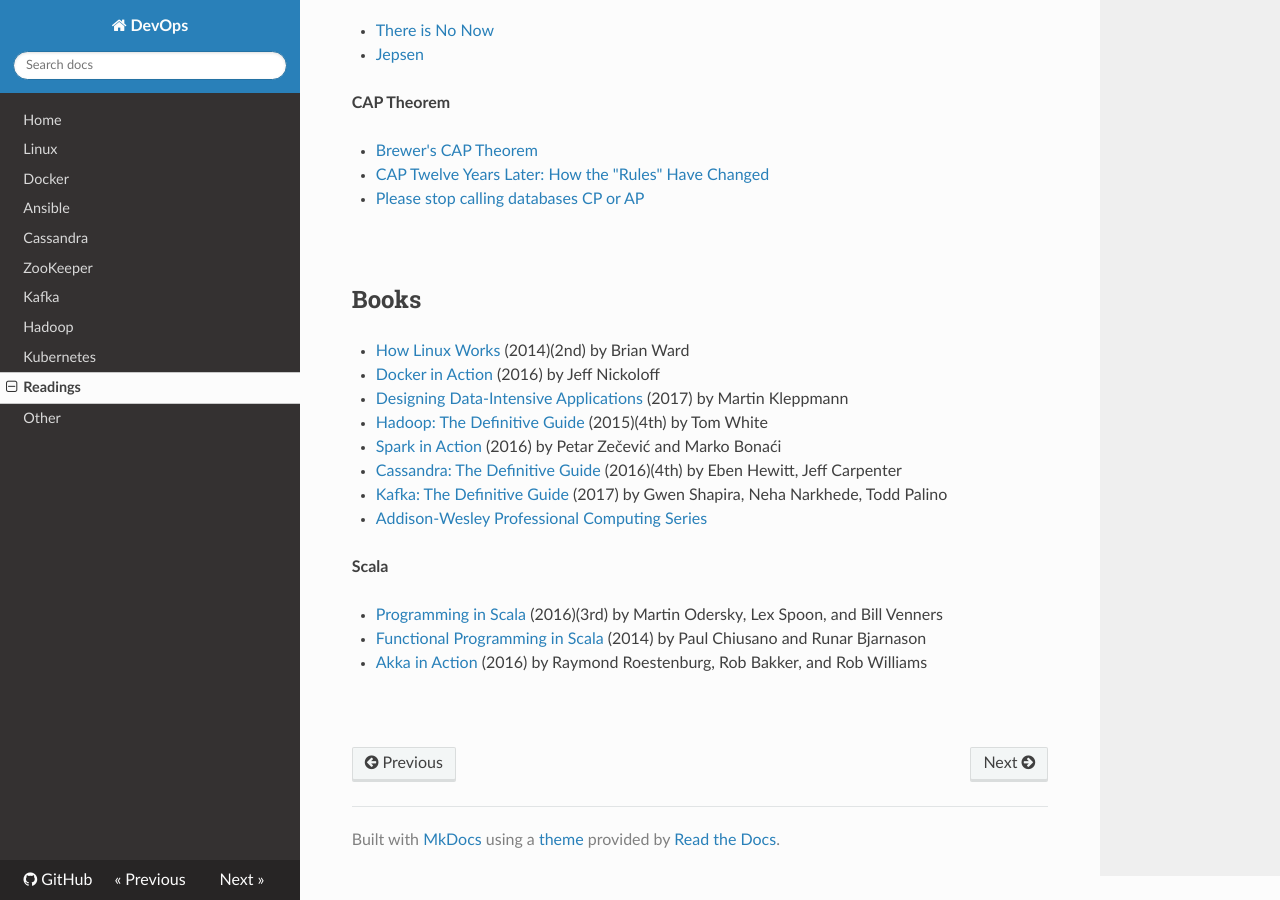
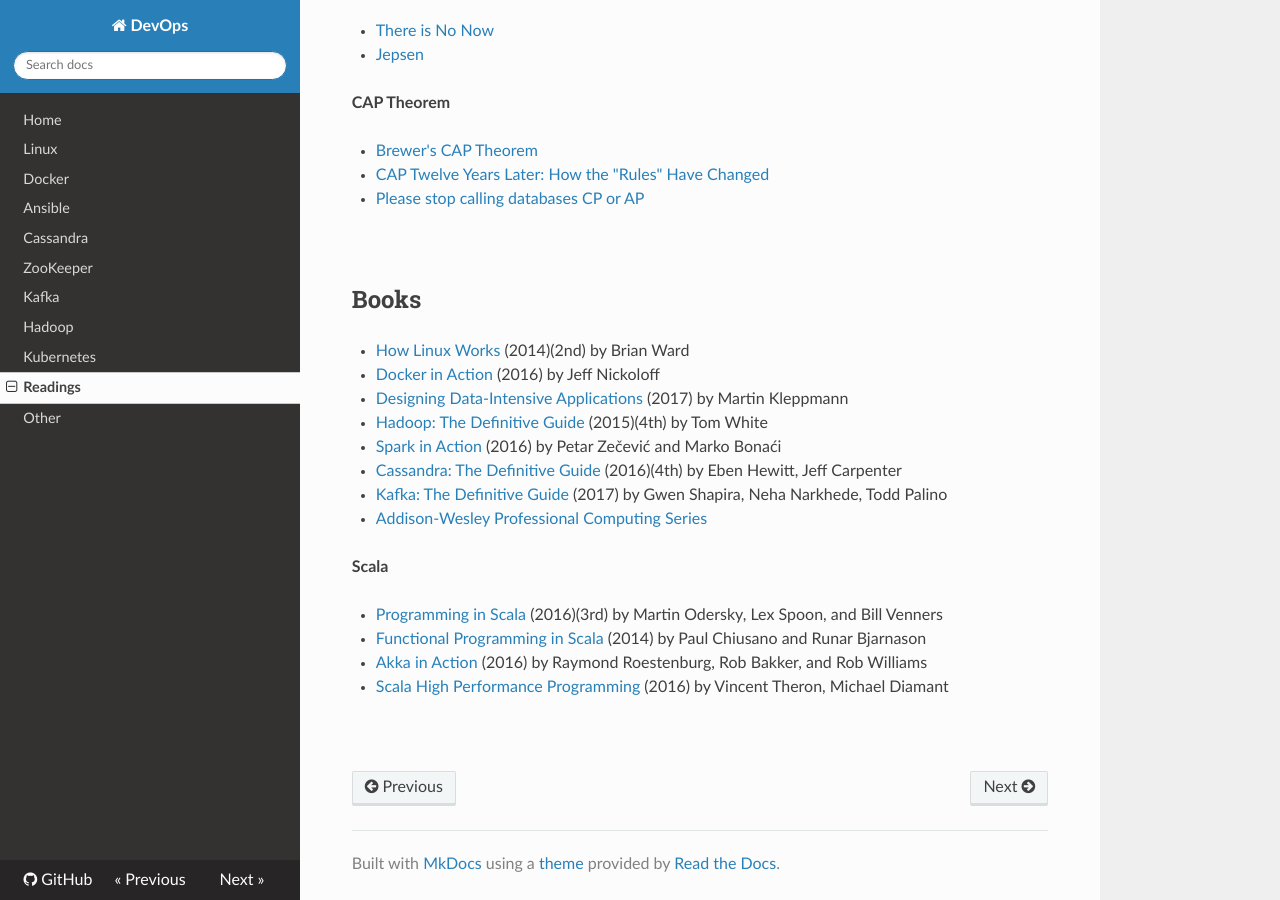
Before and after one commit to niqdev/devops, an MkDocs documentation site: the page built from docs/readings.md, in a window 1280 px wide and 900 px high, scrolled down 792 px. Built offline with MkDocs 1.6.1, drawn with Linux system fonts in a browser that asks for light colours; nearby versions of some CDN libraries; old or Windows-style settings are respelled for this version of MkDocs.

Commit message:
doc: update books

```diff
--- a/docs/readings.md
+++ b/docs/readings.md
@@ -89,4 +89,6 @@
 
 * [Akka in Action](https://www.manning.com/books/akka-in-action) (2016) by Raymond Roestenburg, Rob Bakker, and Rob Williams
 
+* [Scala High Performance Programming](https://www.packtpub.com/application-development/scala-high-performance-programming) (2016) by Vincent Theron, Michael Diamant
+
 <br>
```
